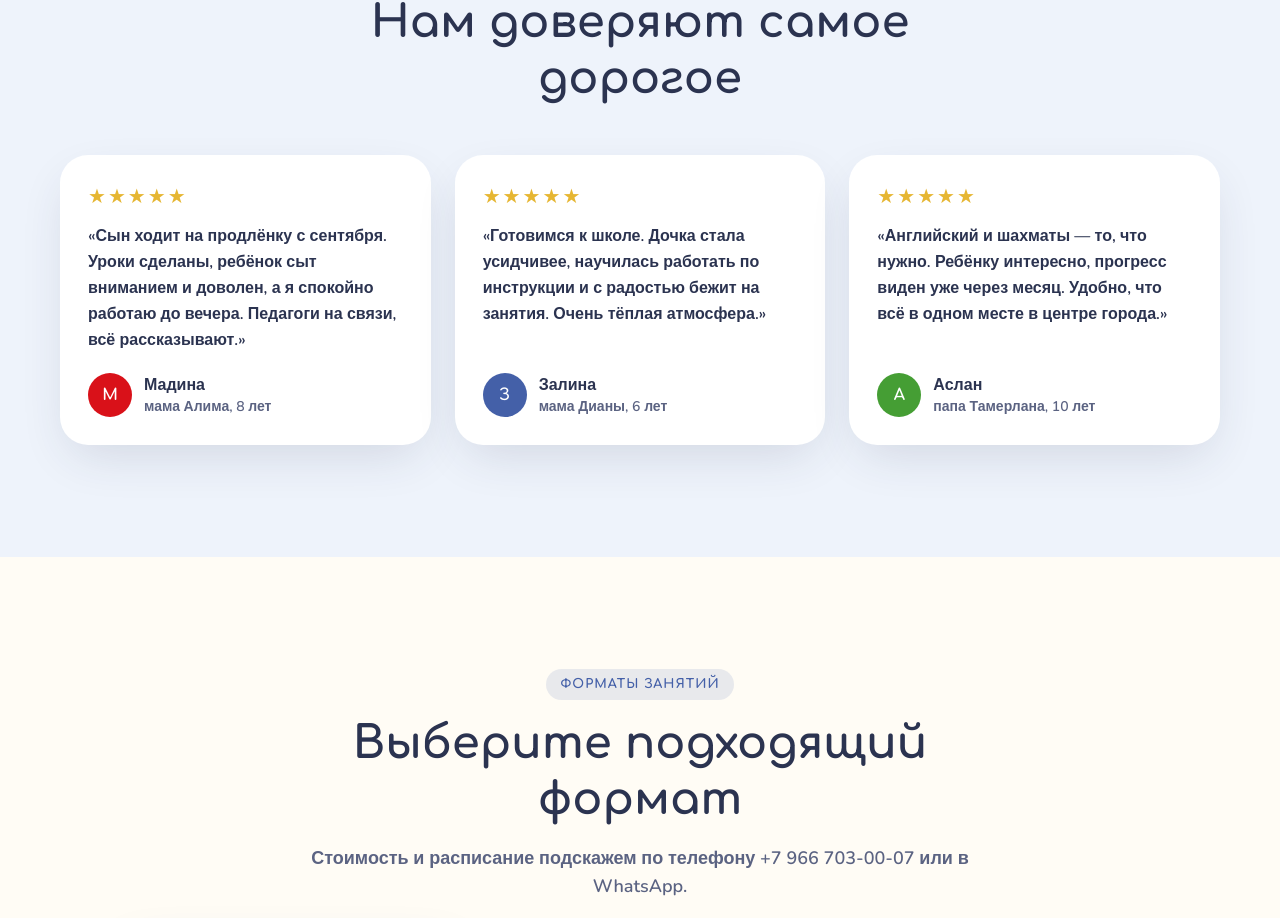
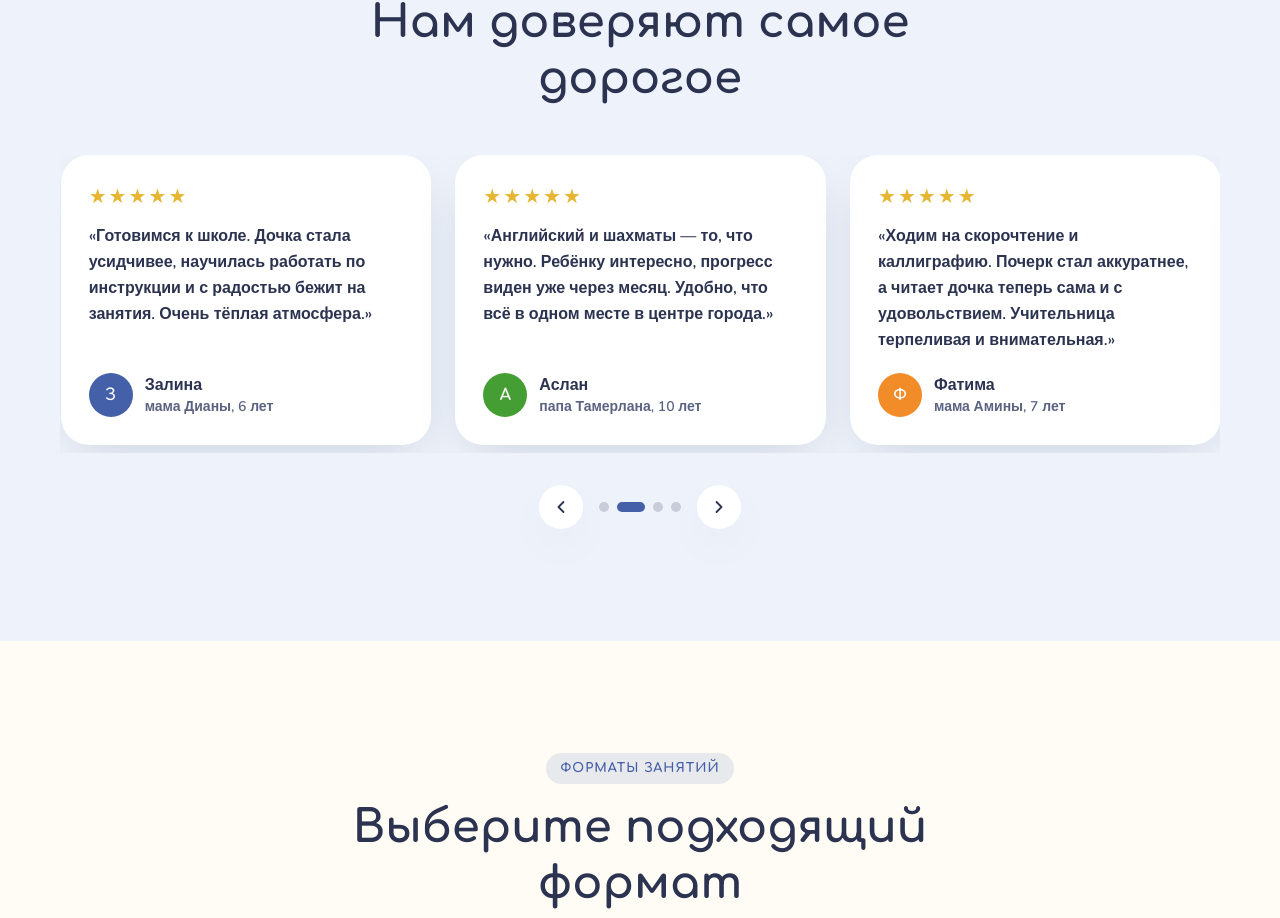
Before and after one commit to ZhilovAstemir/azbuka-uspeha-landing, a Next.js app: page / in a window 1280 px wide. Shown: the part 8543-9461 px from the top of the page. Built offline with nearby package versions, Linux system fonts and the light colour scheme.

Commit message:
Отзывы: слайдер со стрелками, точками, свайпом и автопрокруткой; добавлены 3 отзыва

```diff
--- /dev/null
+++ b/src/components/ReviewsSlider.tsx
@@ -0,0 +1,124 @@
+"use client";
+
+import { useCallback, useEffect, useRef, useState } from "react";
+import { reviews } from "@/lib/content";
+
+const colors = ["var(--color-coral)", "var(--color-brand)", "var(--color-teal)", "var(--color-pink)", "var(--color-sky)", "var(--color-sun)"];
+
+/** Слайдер отзывов: свайп, стрелки, точки, автопрокрутка (останавливается при наведении). */
+export function ReviewsSlider() {
+  const track = useRef<HTMLDivElement>(null);
+  const [index, setIndex] = useState(0);
+  const [paused, setPaused] = useState(false);
+
+  // сколько карточек видно одновременно — читаем из ширины
+  const visible = useCallback(() => {
+    const el = track.current;
+    if (!el || !el.firstElementChild) return 1;
+    const card = (el.firstElementChild as HTMLElement).getBoundingClientRect().width;
+    return Math.max(1, Math.round(el.clientWidth / card));
+  }, []);
+
+  const pages = () => Math.max(1, reviews.length - visible() + 1);
+
+  const goTo = useCallback((i: number) => {
+    const el = track.current;
+    if (!el || !el.firstElementChild) return;
+    const n = pages();
+    const next = ((i % n) + n) % n;
+    const card = el.firstElementChild as HTMLElement;
+    const gap = parseFloat(getComputedStyle(el).columnGap || "0");
+    el.scrollTo({ left: next * (card.getBoundingClientRect().width + gap), behavior: "smooth" });
+    setIndex(next);
+  }, [visible]); // eslint-disable-line react-hooks/exhaustive-deps
+
+  // синхронизируем индекс при ручном свайпе
+  useEffect(() => {
+    const el = track.current;
+    if (!el) return;
+    const onScroll = () => {
+      const card = el.firstElementChild as HTMLElement | null;
+      if (!card) return;
+      const gap = parseFloat(getComputedStyle(el).columnGap || "0");
+      setIndex(Math.round(el.scrollLeft / (card.getBoundingClientRect().width + gap)));
+    };
+    el.addEventListener("scroll", onScroll, { passive: true });
+    return () => el.removeEventListener("scroll", onScroll);
+  }, []);
+
+  // автопрокрутка
+  useEffect(() => {
+    if (paused || window.matchMedia("(prefers-reduced-motion: reduce)").matches) return;
+    const t = setInterval(() => goTo(index + 1), 5000);
+    return () => clearInterval(t);
+  }, [index, paused, goTo]);
+
+  const dots = Array.from({ length: pages() });
+
+  return (
+    <div
+      className="relative"
+      onMouseEnter={() => setPaused(true)}
+      onMouseLeave={() => setPaused(false)}
+      onTouchStart={() => setPaused(true)}
+      onTouchEnd={() => setPaused(false)}
+    >
+      <div
+        ref={track}
+        className="flex gap-6 overflow-x-auto snap-x snap-mandatory scroll-smooth pb-2 [scrollbar-width:none] [&::-webkit-scrollbar]:hidden"
+      >
+        {reviews.map((r, i) => (
+          <figure
+            key={r.name}
+            className="card snap-start shrink-0 w-full md:w-[calc((100%-1.5rem)/2)] lg:w-[calc((100%-3rem)/3)] p-7 flex flex-col"
+          >
+            <div className="text-sun text-xl tracking-widest mb-3">★★★★★</div>
+            <blockquote className="text-ink font-semibold leading-relaxed flex-1">«{r.text}»</blockquote>
+            <figcaption className="mt-5 flex items-center gap-3">
+              <span
+                className="grid place-items-center w-11 h-11 rounded-full text-white font-display font-bold"
+                style={{ background: colors[i % colors.length] }}
+              >
+                {r.name.charAt(0)}
+              </span>
+              <span className="font-bold text-ink">
+                {r.name}
+                <span className="block text-sm font-semibold text-ink-soft">{r.child}</span>
+              </span>
+            </figcaption>
+          </figure>
+        ))}
+      </div>
+
+      <div className="mt-8 flex items-center justify-center gap-4">
+        <button
+          type="button"
+          onClick={() => goTo(index - 1)}
+          aria-label="Предыдущие отзывы"
+          className="grid place-items-center w-11 h-11 rounded-full bg-white shadow-[var(--shadow-soft)] text-ink hover:text-brand transition-colors"
+        >
+          <svg viewBox="0 0 24 24" className="w-5 h-5" fill="none" stroke="currentColor" strokeWidth={2.2} strokeLinecap="round" strokeLinejoin="round"><path d="M15 18l-6-6 6-6" /></svg>
+        </button>
+        <div className="flex gap-2">
+          {dots.map((_, i) => (
+            <button
+              key={i}
+              type="button"
+              onClick={() => goTo(i)}
+              aria-label={`Отзывы, страница ${i + 1}`}
+              className={`h-2.5 rounded-full transition-all ${i === index ? "w-7 bg-brand" : "w-2.5 bg-ink/20 hover:bg-ink/40"}`}
+            />
+          ))}
+        </div>
+        <button
+          type="button"
+          onClick={() => goTo(index + 1)}
+          aria-label="Следующие отзывы"
+          className="grid place-items-center w-11 h-11 rounded-full bg-white shadow-[var(--shadow-soft)] text-ink hover:text-brand transition-colors"
+        >
+          <svg viewBox="0 0 24 24" className="w-5 h-5" fill="none" stroke="currentColor" strokeWidth={2.2} strokeLinecap="round" strokeLinejoin="round"><path d="M9 6l6 6-6 6" /></svg>
+        </button>
+      </div>
+    </div>
+  );
+}
--- a/src/components/sections/Reviews.tsx
+++ b/src/components/sections/Reviews.tsx
@@ -1,36 +1,15 @@
-import { reviews } from "@/lib/content";
 import { SectionHead } from "../SectionHead";
 import { Reveal } from "../Reveal";
-
-const colors = ["var(--color-coral)", "var(--color-brand)", "var(--color-teal)"];
+import { ReviewsSlider } from "../ReviewsSlider";
 
 export function Reviews() {
   return (
     <section id="reviews" className="py-20 sm:py-28 bg-lav">
       <div className="container-x">
         <SectionHead eyebrow="Отзывы родителей" title="Нам доверяют самое дорогое" />
-        <div className="grid gap-6 md:grid-cols-3">
-          {reviews.map((r, i) => (
-            <Reveal key={r.name} delay={i * 0.08}>
-              <figure className="card h-full p-7 flex flex-col">
-                <div className="text-sun text-xl tracking-widest mb-3">★★★★★</div>
-                <blockquote className="text-ink font-semibold leading-relaxed flex-1">«{r.text}»</blockquote>
-                <figcaption className="mt-5 flex items-center gap-3">
-                  <span
-                    className="grid place-items-center w-11 h-11 rounded-full text-white font-display font-bold"
-                    style={{ background: colors[i % colors.length] }}
-                  >
-                    {r.name.charAt(0)}
-                  </span>
-                  <span className="font-bold text-ink">
-                    {r.name}
-                    <span className="block text-sm font-semibold text-ink-soft">{r.child}</span>
-                  </span>
-                </figcaption>
-              </figure>
-            </Reveal>
-          ))}
-        </div>
+        <Reveal>
+          <ReviewsSlider />
+        </Reveal>
       </div>
     </section>
   );
--- a/src/lib/content.ts
+++ b/src/lib/content.ts
@@ -152,6 +152,9 @@ export const reviews = [
   { name: "Мадина", child: "мама Алима, 8 лет", text: "Сын ходит на продлёнку с сентября. Уроки сделаны, ребёнок сыт вниманием и доволен, а я спокойно работаю до вечера. Педагоги на связи, всё рассказывают." },
   { name: "Залина", child: "мама Дианы, 6 лет", text: "Готовимся к школе. Дочка стала усидчивее, научилась работать по инструкции и с радостью бежит на занятия. Очень тёплая атмосфера." },
   { name: "Аслан", child: "папа Тамерлана, 10 лет", text: "Английский и шахматы — то, что нужно. Ребёнку интересно, прогресс виден уже через месяц. Удобно, что всё в одном месте в центре города." },
+  { name: "Фатима", child: "мама Амины, 7 лет", text: "Ходим на скорочтение и каллиграфию. Почерк стал аккуратнее, а читает дочка теперь сама и с удовольствием. Учительница терпеливая и внимательная." },
+  { name: "Марат", child: "папа Идара, 12 лет", text: "Сын увлёкся шахматами и го, дома теперь сам разбирает партии. Тренер умеет заинтересовать и держит дисциплину без давления." },
+  { name: "Лаура", child: "мама Дамира, 5 лет", text: "Нейроупражнения — отдельная любовь. Сын стал спокойнее, лучше концентрируется, а занятия воспринимает как игру. Спасибо за заботу!" },
 ];
 
 /**
```
